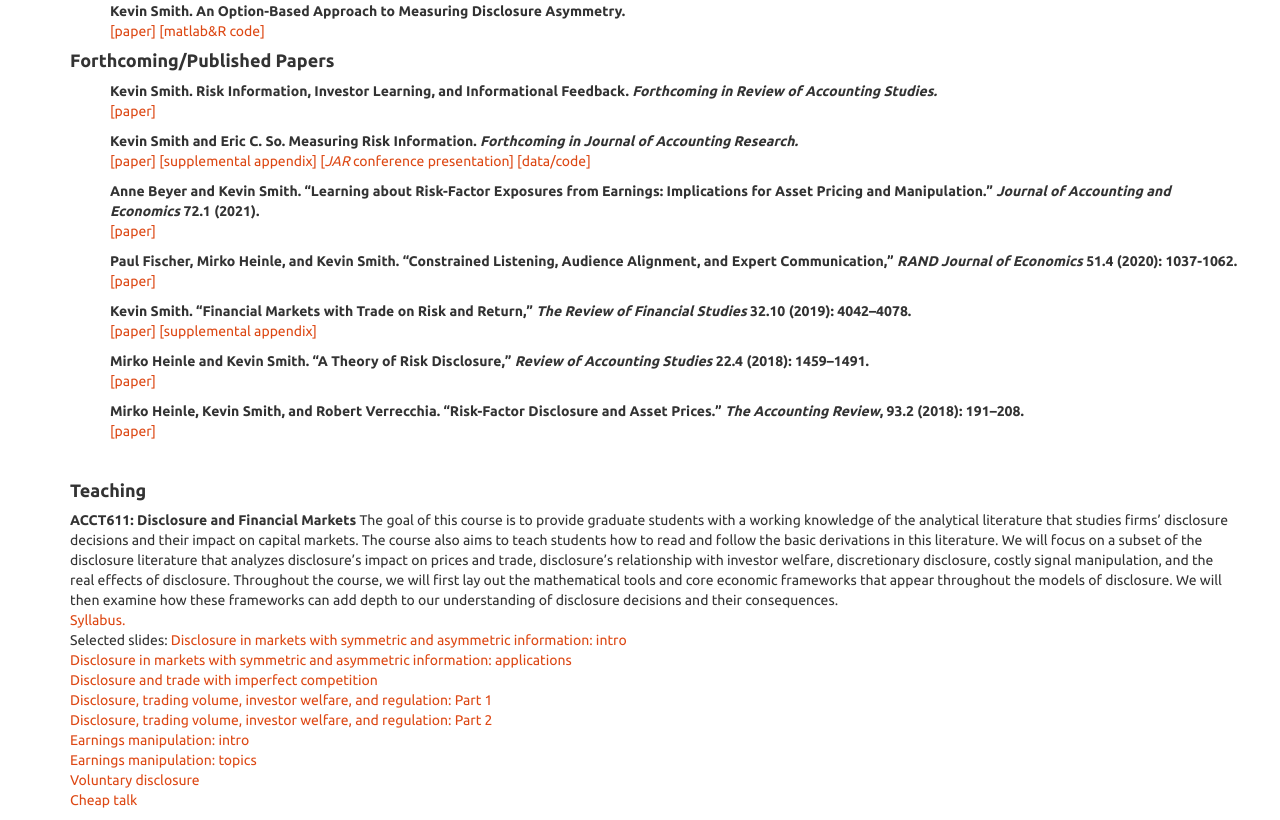
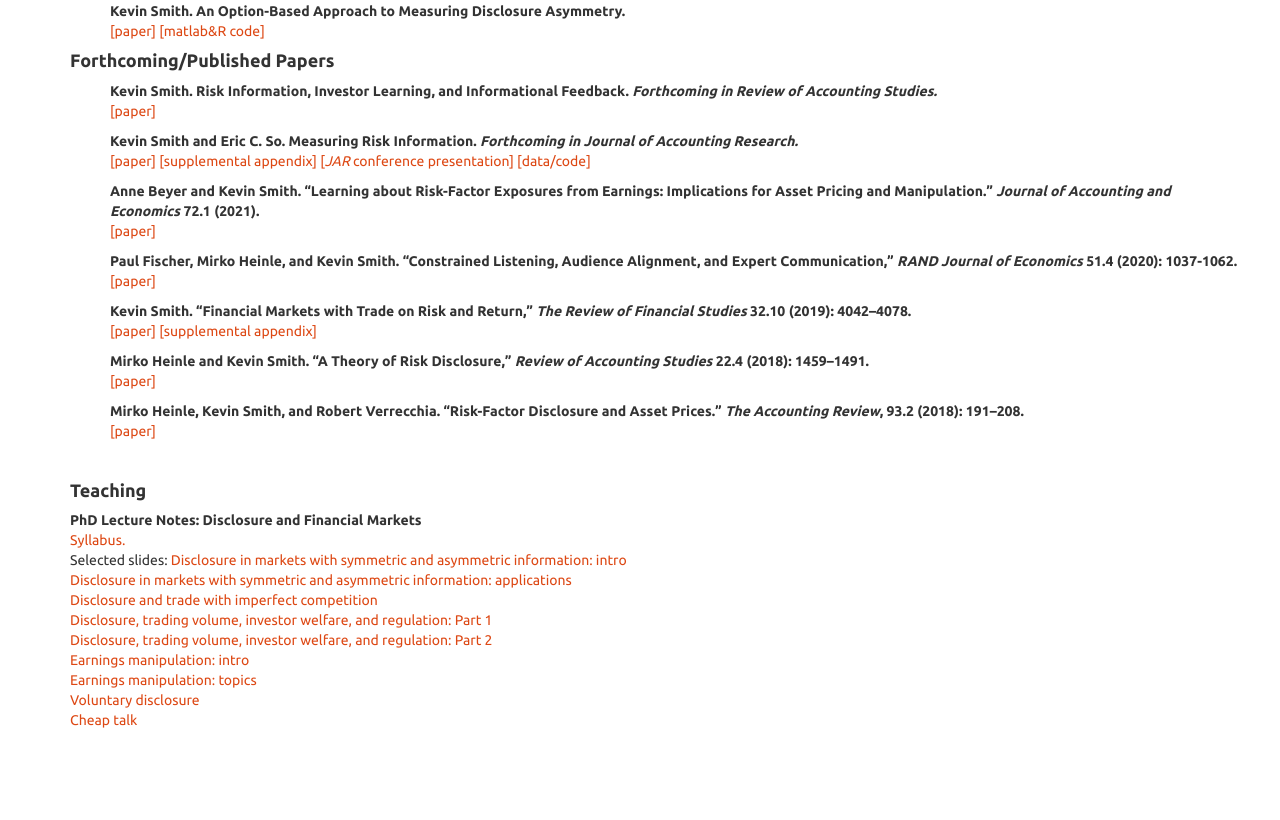
Before and after one commit to ksmith142/ksmith142.github.io, a plain HTML site: page index.html in a window 1280 px wide. Shown: the part 574-1394 px from the top of the page. After the commit the page ends 1314 px from the top, so only its background shows below. Drawn offline with Linux system fonts and the light colour scheme.

Commit message:
Update index.html

```diff
--- a/index.html
+++ b/index.html
@@ -151,8 +151,7 @@ Kevin Smith. “Financial Markets with Trade on Risk and Return,” <i>The Revie
 
 
 <h4 id=‘teaching’><b>Teaching</b></h4>
-<b>ACCT611: Disclosure and Financial Markets</b>
-The goal of this course is to provide graduate students with a working knowledge of the analytical literature that studies firms’ disclosure decisions and their impact on capital markets. The course also aims to teach students how to read and follow the basic derivations in this literature. We will focus on a subset of the disclosure literature that analyzes disclosure’s impact on prices and trade, disclosure’s relationship with investor welfare, discretionary disclosure, costly signal manipulation, and the real effects of disclosure. Throughout the course, we will first lay out the mathematical tools and core economic frameworks that appear throughout the models of disclosure. We will then examine how these frameworks can add depth to our understanding of disclosure decisions and their consequences.
+<b>PhD Lecture Notes: Disclosure and Financial Markets</b>
 <br><a href="https://www.dropbox.com/s/3ibvgvslfqdktm2/PhD%20Course%20Syllabus.docx?dl=0">Syllabus.</a>
 <br> Selected slides:
 <a href="https://www.dropbox.com/s/k4idilyd8sje5dh/Slides%201.pdf?dl=0">Disclosure in markets with symmetric and asymmetric information: intro </a>
```
